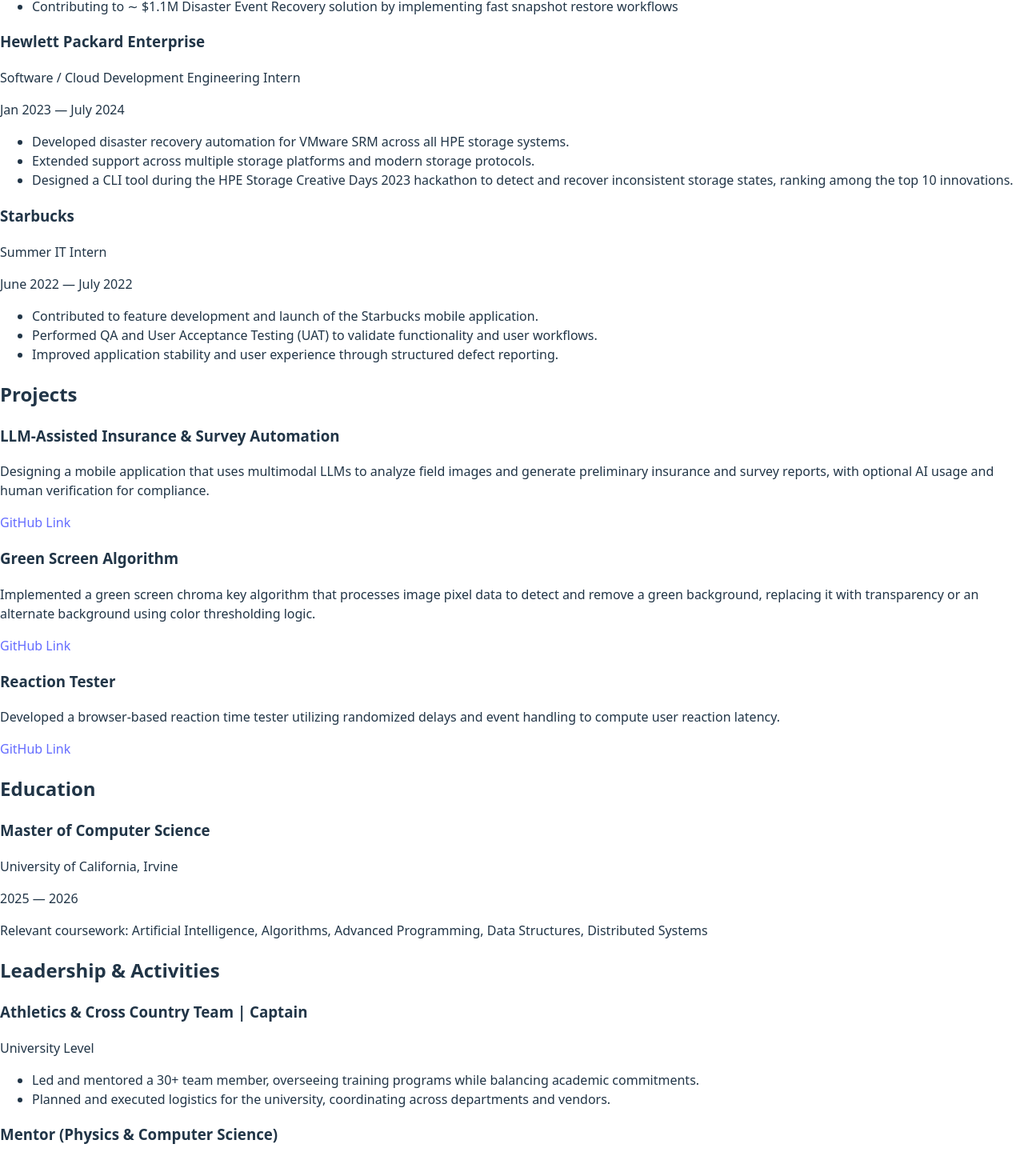
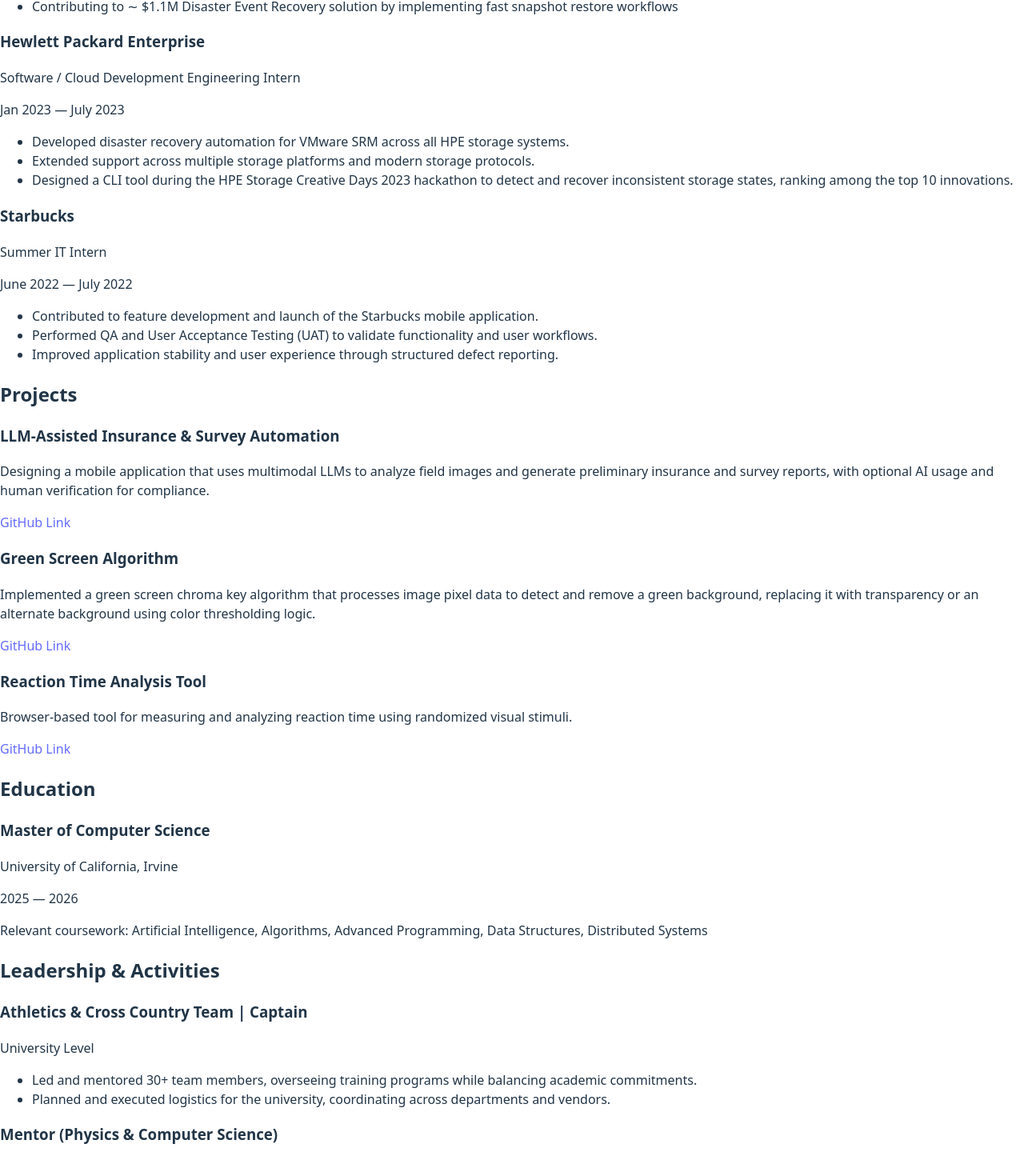
Before and after one commit to Shrey-Deshmukh/shrey-portfolio, a React (Vite) app: page / in a window 1280 px wide. Shown: the part 760-2215 px from the top of the page at 80% size. Built offline with nearby package versions, Linux system fonts and the light colour scheme; the HTML template or start-up script is replaced by a standard one.

Commit message:
Updated Projects with github links

```diff
--- a/src/components/Experience.jsx
+++ b/src/components/Experience.jsx
@@ -14,7 +14,7 @@
   {
     company: "Hewlett Packard Enterprise",
     role: "Software / Cloud Development Engineering Intern",
-    time: "Jan 2023 — July 2024",
+    time: "Jan 2023 — July 2023",
     points: [
       "Developed disaster recovery automation for VMware SRM across all HPE storage systems.",
       "Extended support across multiple storage platforms and modern storage protocols.",
--- a/src/components/Leadership.jsx
+++ b/src/components/Leadership.jsx
@@ -7,7 +7,7 @@
     //time: "2021 — 2023",
     points: [
       //"Represented the university at Inter-University Cross Country Nationals Championship 2023",
-      "Led and mentored a 30+ team member, overseeing training programs while balancing academic commitments.",
+      "Led and mentored 30+ team members, overseeing training programs while balancing academic commitments.",
       "Planned and executed logistics for the university, coordinating across departments and vendors.",
     ],
   },
--- a/src/components/Projects.jsx
+++ b/src/components/Projects.jsx
@@ -17,10 +17,10 @@
     //live: "",
   },
   {
-    name: "Reaction Tester",
-    desc: "Developed a browser-based reaction time tester utilizing randomized delays and event handling to compute user reaction latency.",
+    name: "Reaction Time Analysis Tool",
+    desc: "Browser-based tool for measuring and analyzing reaction time using randomized visual stimuli.",
     //tech: ["HTML5", "CSS3", "Javascript (ES6+)"],
-    github: "https://github.com/Shrey-Deshmukh/ReactionTester",
+    github: "https://github.com/Shrey-Deshmukh/reaction-time-analysis-tool",
     //live: "",
   },
 ]
```
